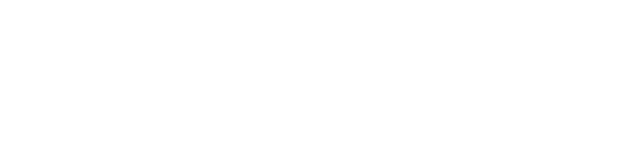
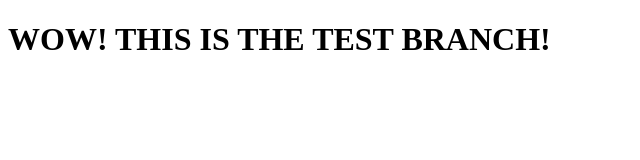
Before and after one commit to ryanj89/my-first-git, a plain HTML site: page index.html in a window 1280 px wide. Shown: the whole page, without its empty margins (0-640 px from the left). Drawn offline with Linux system fonts and the light colour scheme.

Commit message:
Change h1 element to test branch

```diff
--- a/index.html
+++ b/index.html
@@ -5,6 +5,6 @@
     <title>MY FIRST REPO</title>
   </head>
   <body>
-
+    <h1>WOW! THIS IS THE TEST BRANCH!</h1>
   </body>
 </html>
```
